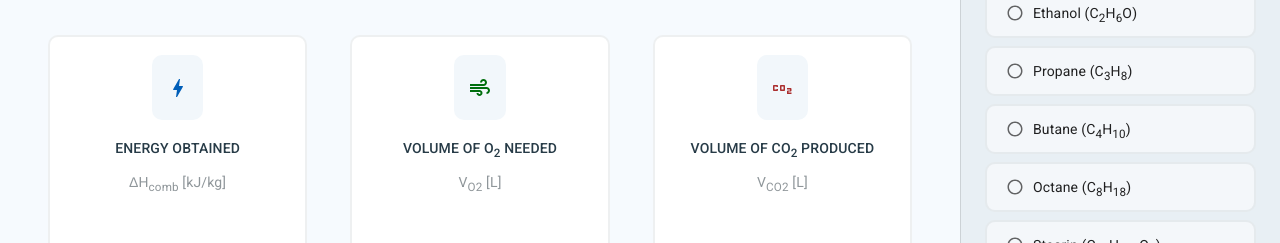
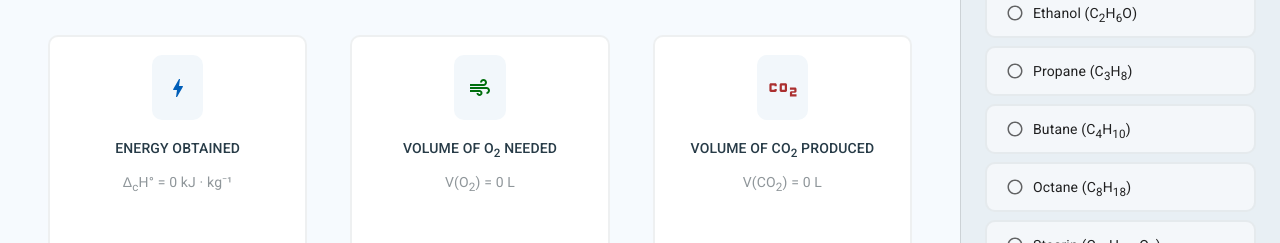
Before and after one commit to graasp/graasp-app-combustion, a React (Vite) app: page / in a window 1280 px wide. Shown: the part 252-495 px from the top of the page. Built offline with nearby package versions, Linux system fonts and the light colour scheme.

Commit message:
feat: update thermodynamics section values/notation
closes #40

```diff
--- a/src/components/canvas/interaction-box/CarbonDioxideBox.tsx
+++ b/src/components/canvas/interaction-box/CarbonDioxideBox.tsx
@@ -1,12 +1,13 @@
 import { Co2, SportsSoccer } from '@mui/icons-material';
 
 import { CO2_RED } from '@/constants/css';
+import { formatNumber } from '@/utils/chemistry';
 
 import InteractionBox from './InteractionBox';
 
 const CarbonDioxideBox = ({ value }: { value: number }): JSX.Element => (
   <InteractionBox
-    icon={<Co2 sx={{ color: CO2_RED }} />}
+    icon={<Co2 sx={{ color: CO2_RED, fontSize: "2.2rem" }} />}
     mainText={
       <>
         VOLUME OF CO<sub>2</sub> PRODUCED
@@ -14,7 +15,7 @@ const CarbonDioxideBox = ({ value }: { value: number }): JSX.Element => (
     }
     subText={
       <>
-        V<sub>CO2</sub> [L]
+        V(CO<sub>2</sub>) = {formatNumber(value)} L
       </>
     }
     value={value}
--- a/src/components/canvas/interaction-box/EnergyBox.tsx
+++ b/src/components/canvas/interaction-box/EnergyBox.tsx
@@ -4,6 +4,7 @@ import { BatteryChargingFull, Bolt } from '@mui/icons-material';
 
 import { PRIMARY_BLUE } from '@/constants/css';
 import { AppSettingsContext } from '@/contexts/AppSettingsProvider';
+import { formatNumber } from '@/utils/chemistry';
 
 import InteractionBox from './InteractionBox';
 
@@ -17,7 +18,7 @@ const EnergyBox = ({ value }: { value: number }): JSX.Element => {
       mainText="ENERGY OBTAINED"
       subText={
         <>
-          ΔH<sub>comb</sub> [kJ/{units}]
+          Δ<sub>c</sub>H° = {formatNumber(value)} kJ · {units}⁻¹
         </>
       }
       value={value}
--- a/src/components/canvas/interaction-box/OxygenBox.tsx
+++ b/src/components/canvas/interaction-box/OxygenBox.tsx
@@ -1,6 +1,7 @@
 import { Air, SportsSoccer } from '@mui/icons-material';
 
 import { O2_GREEN } from '@/constants/css';
+import { formatNumber } from '@/utils/chemistry';
 
 import InteractionBox from './InteractionBox';
 
@@ -14,7 +15,7 @@ const OxygenBox = ({ value }: { value: number }): JSX.Element => (
     }
     subText={
       <>
-        V<sub>O2</sub> [L]
+        V(O<sub>2</sub>) = {formatNumber(value)} L
       </>
     }
     value={value}
--- a/src/utils/chemistry.ts
+++ b/src/utils/chemistry.ts
@@ -25,4 +25,4 @@ export const computeCoefficients = (
 };
 
 export const formatNumber = (value: number): string =>
-  Math.round(value).toLocaleString('en-US');
+  Math.round(value).toLocaleString('en-US').replaceAll(',', "'");
```
